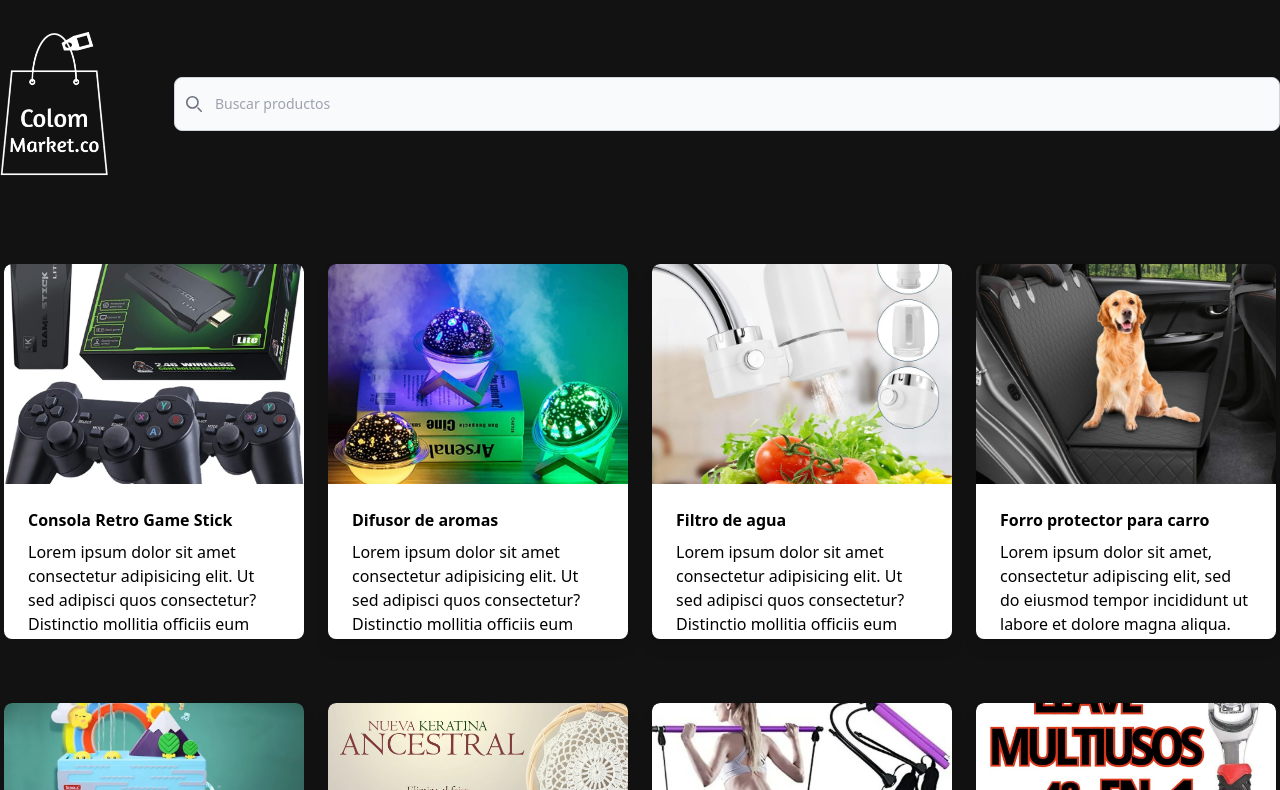
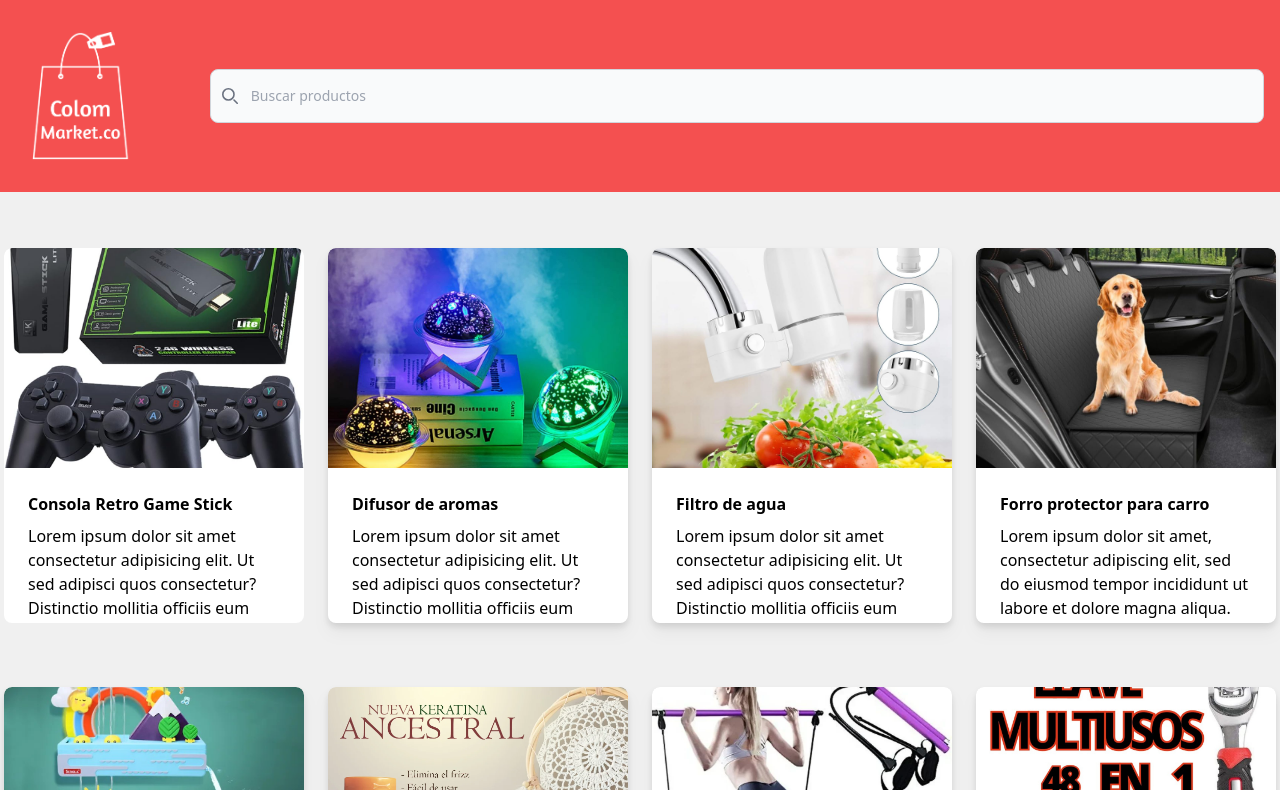
Before and after one commit to Delaican/Colommarket-Webpage, a website: page index.html in a window 1280 px wide. Shown: the top 790 px of the page. Drawn offline with nearby package versions, Linux system fonts and the light colour scheme.

Commit message:
update colors

```diff
--- /dev/null
+++ b/difusor-aromas.html
@@ -0,0 +1,77 @@
+<!DOCTYPE html>
+<html lang="es">
+<head>
+    <script src="https://cdn.tailwindcss.com"></script>
+    <meta charset="UTF-8">
+    <meta name="viewport" content="width=device-width, initial-scale=1.0">
+    <script src="https://www.youtube.com/iframe_api"></script>
+</head>
+<body class="bg-[#F0F0F0] font-sans">
+
+    <!-- Barra de navegación -->
+    <nav class="bg-[#F45050] p-4 text-white">
+        <div class="container mx-auto flex items-center justify-center">
+            <a href="index.html">
+                <img src="assets/Logo_Colommarket_wh2.png" alt="logo" class="h-32">
+            </a>
+        </div>
+    </nav>
+
+    <!-- Contenido principal -->
+    <div class="container mx-auto mt-8">
+
+        <!-- Producto -->
+        <div class="flex flex-col lg:flex-row lg:mx-0 mx-4">
+
+            <!-- Imagen del producto o reproductor de video -->
+            <div class="lg:w-1/2 lg:mr-4 mb-4 lg:mb-0">
+                <!-- Reemplaza 'VIDEO_ID' con el ID de tu video -->
+                <div id="player" class="w-full lg:h-[480px]"></div>
+                <!-- O utiliza una imagen -->
+                <!-- <img src="assets/Difusor de aromas.jpg" alt="Producto" class="w-full h-auto"> -->
+            </div>
+
+            <!-- Detalles del producto -->
+            <div class="w-full lg:w-1/2 p-4">
+
+                <h2 class="text-3xl font-bold mb-4">Consola Retro Game Stick</h2>
+                <p class="text-gray-700 mb-4">Descripción del producto. Lorem ipsum dolor sit amet, consectetur adipiscing elit.</p>
+
+                <p class="text-2xl text-blue-500 font-bold mb-4">$99.99</p>
+
+                <!-- Formulario de pedido -->
+                <form action="/confirmar-pedido" method="post" class="mb-4">
+                    <label for="cantidad" class="block text-sm font-medium text-gray-700">Cantidad:</label>
+                    <input type="number" id="cantidad" name="cantidad" value="1" class="w-1/4 p-2 border border-gray-300 rounded-md">
+
+                    <button type="submit" class="bg-blue-500 text-white px-4 py-2 rounded-md ml-4">Comprar</button>
+                </form>
+
+                <p class="text-gray-500">Pago contra entrega disponible</p>
+
+            </div>
+
+        </div>
+
+    </div>
+
+    <!-- Pie de página -->
+    <footer class="bg-[#3C486B] p-4 mt-8">
+        <p class="text-center text-gray-100">&copy; 2023 Colommarket. Todos los derechos reservados.</p>
+    </footer>
+
+    <script>
+        // Función que se llama cuando la API de YouTube está lista
+        function onYouTubeIframeAPIReady() {
+            // Crea un nuevo reproductor de video
+            var player = new YT.Player('player', {
+                videoId: 'X7zxHi9MDA4', // Reemplaza 'VIDEO_ID' con el ID de tu video
+                playerVars: {
+                    'playsinline': 1 // Reproduce el video en línea en dispositivos móviles
+                }
+            });
+        }
+    </script>
+
+</body>
+</html>
--- a/index.html
+++ b/index.html
@@ -8,11 +8,11 @@
     <!-- <link href="/dist/output.css" rel="stylesheet"> -->
 </head>
 
-<body class="bg-[#121212] text-gray-100">
-    <header class="container mx-auto py-8">
-        <div class="flex items-center justify-between">
-            <img src="assets/Logo_Colommarket_wh2.png" alt="logo" class="h-36 mr-16">
-            <div class="relative w-full">
+<body class="bg-[#F0F0F0] dark:text-gray-100">
+    <header class="bg-[#F45050]">
+        <div class="container mx-auto py-8 flex items-center justify-between">
+            <img src="assets/Logo_Colommarket_wh2.png" alt="logo" class="h-32 mr-16 ml-8">
+            <div class="relative w-full mx-4">
                 <div class="absolute inset-y-0 left-0 flex items-center pl-3 pointer-events-none">
                     <svg class="w-4 h-4 text-gray-500 dark:text-gray-400" aria-hidden="true"
                         xmlns="http://www.w3.org/2000/svg" fill="none" viewBox="0 0 20 20">
@@ -21,17 +21,17 @@
                     </svg>
                 </div>
                 <input type="search" id="barra-busqueda"
-                    class="block w-full p-4 pl-10 text-sm text-gray-900 border border-gray-300 rounded-lg bg-gray-50 focus:ring-blue-500 focus:border-blue-500 dark:bg-gray-700 dark:border-gray-600 dark:placeholder-gray-400 dark:text-white dark:focus:ring-blue-500 dark:focus:border-blue-500"
-                    placeholder="Buscar productos" onkeyup="filtrarTarjetas()" required>
+                    class="w-full p-4 pl-10 text-sm text-gray-900 border border-gray-300 rounded-lg bg-gray-50 focus:ring-blue-500 focus:border-blue-500"
+                    placeholder="Buscar productos" onkeyup="filtrarTarjetas()">
             </div>
         </div>
     </header>
     <section class="lg:pb-24 py-8">
         <div class="container mx-auto px-6 py-6">
             <div class="grid lg:grid-cols-4 gap-16 place-items-center">
+                <div id="tarjeta-1" class="lg:w-[300px] lg:h-[375px] w-full overflow-hidden rounded-lg hover:drop-shadow-lg transform
+                    transition duration-500 hover:scale-105">
                     <a href="https://www.colommarket.co/consola-retro">
-                    <div id="tarjeta-1"
-                        class="lg:w-[300px] lg:h-[375px] w-full overflow-hidden rounded-lg hover:drop-shadow-lg transform transition duration-500 hover:scale-105">
                         <div>
                             <img src="assets/Consola Retro Game Stick.jpg" alt="post1"
                                 class="h-[220px] object-cover rounded-t-lg w-full" />
@@ -47,10 +47,12 @@
                                 laboriosam blanditiis vero, dicta quasi ullam?
                             </p>
                         </div>
+                    </a>
                 </div>
-                </a>
+
                 <div id="tarjeta-2"
                     class="lg:w-[300px] lg:h-[375px] w-full overflow-hidden rounded-lg drop-shadow-lg transform transition duration-500 hover:scale-105">
+                    <a href="difusor-aromas.html">
                         <div>
                             <img src="assets/Difusor de aromas.jpg" alt="post2"
                                 class="h-[220px] object-cover rounded-t-lg w-full" />
@@ -60,11 +62,13 @@
                                 Difusor de aromas
                             </h3>
                             <p class="mt-2">
-                            Lorem ipsum dolor sit amet consectetur adipisicing elit. Ut sed adipisci quos consectetur?
+                                Lorem ipsum dolor sit amet consectetur adipisicing elit. Ut sed adipisci quos
+                                consectetur?
                                 Distinctio mollitia officiis eum dolore alias quidem voluptatem officia dolorem, magni
                                 laboriosam blanditiis vero, dicta quasi ullam?
                             </p>
                         </div>
+                    </a>
                 </div>
                 <div id="tarjeta-3"
                     class="lg:w-[300px] lg:h-[375px] w-full overflow-hidden rounded-lg drop-shadow-lg transform transition duration-500 hover:scale-105">
```
Lines whose indentation alone changed are shown as unchanged.
